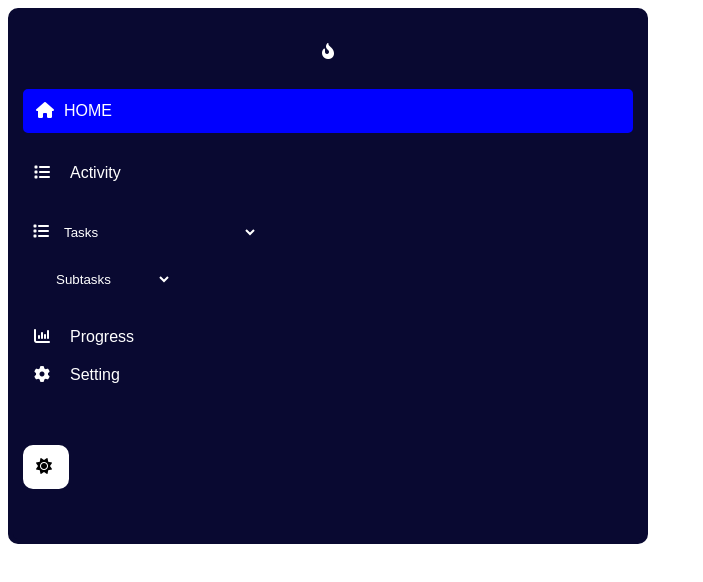
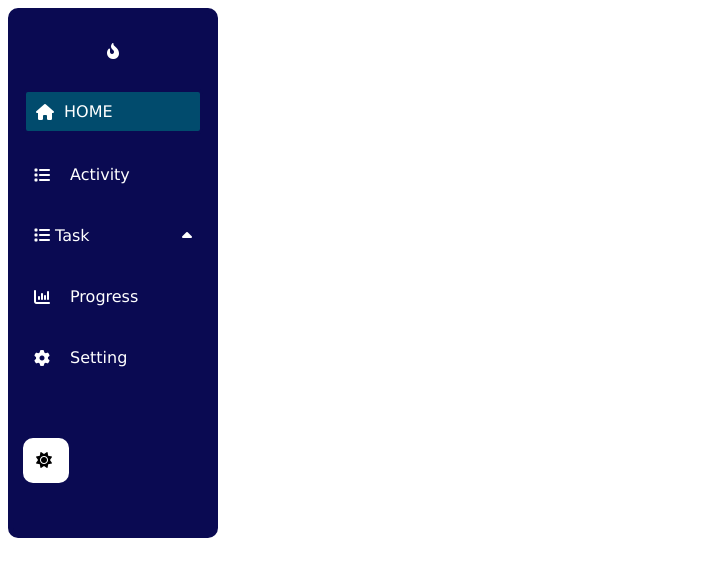
Before and after one commit to Glad225/HOME, a plain HTML site: page index.html in a window 1280 px wide. Shown: the whole page, without its empty margins (0-703 px from the left). Drawn offline with Linux system fonts and the light colour scheme.

Commit message:
corrections

```diff
--- a/index.html
+++ b/index.html
@@ -1,50 +1,56 @@
 <!DOCTYPE html>
 <html lang="en">
-
   <head>
     <meta charset="UTF-8" />
     <meta name="viewport" content="width=device-width initial-scale1.0" />
-    <link rel="stylesheet" href="style.css">
-    <link rel="stylesheet" href="https://cdnjs.cloudflare.com/ajax/libs/font-awesome/6.5.2/css/all.min.css">
-
+    <link rel="stylesheet" href="style.css" />
+    <link
+      rel="stylesheet"
+      href="https://cdnjs.cloudflare.com/ajax/libs/font-awesome/6.5.2/css/all.min.css" />
   </head>
 
   <body>
     <div class="all">
-
       <header>
         <i class="fa fa-fire-flame-curved"></i>
       </header>
       <main>
-            <div class="HOME"> <i class="fa fa-light fa-house"></i>HOME</div>
-            <div class="activity"><i class=" fa fa-thin fa-list"></i>Activity</div>
-            <div class="Task">
-                <i class=" fa fa-thin fa-list"></i>
-                <select id="Tasks">
-                    <option value="Task 1">Tasks</option>
-                    <option value="Task 2">Task 1</option>
-                    <option value="Task 2">Task 2</option>
+        <div class="HOME"><i class="fa fa-light fa-house"></i>HOME</div>
+        <div class="activity"><i class="fa fa-thin fa-list"></i>Activity</div>
 
-                </select>
+        <!-- styling for tasks -->
+        <div class="taskContainer">
+          <div class="activity flex">
+            <div>
+                <!-- contains task and task icon -->
+              <i class="fa fa-thin fa-list"></i>
+              <span> Task </span>
             </div>
-            <div>
-                <select id="SubTasks">
-                    <option value="s1">Subtasks</option>
-                    <option value="s2">Subtask 1</option>
-                    <option value="STasks">Subtask 2</option>
-
-                </select>
+            <i class="fa fa-caret-up "></i>
           </div>
-            <div class="progress">
-                <div class="pro"><i class=" fa fa-light fa-chart-column"></i>
-                    Progress</div>
-                <div class="set"><i class=" fa fa-light fa-gear"></i> Setting</div>
+          <div class="task12 hidden">
+            <div>Task 1</div>
+            <div>Task 2</div>
+            <div class="subtaskcontainer">
+              <div class="flex">
+                <span> Subtasks </span>
+                <i class="fa fa-caret-up"></i>
               </div>
+              <div class="subtask">
+                <div>Subtask1</div>
+                <div>Subtask2</div>
+              </div>
+            </div>
+          </div>
+        </div>
+        <div class="activity">
+          <i class="fa fa-light fa-chart-column"></i> Progress
+        </div>
+        <div class="activity"><i class="fa fa-light fa-gear"></i> Setting</div>
       </main>
       <footer>
-            <i class=" fa fa-thin fa-sun"></i>
+        <i class="fa fa-thin fa-sun"></i>
       </footer>
     </div>
   </body>
-
 </html>
--- a/style.css
+++ b/style.css
@@ -1,90 +1,112 @@
-body{
-    font-family: Arial, Helvetica, sans-serif;
-    width: 50%;
+:root {
+  --primary-color: #0a0a52;
+  --secondary-color: #464701;
+  --tertiary-color: #01236d;
+}
 
+body {
+  font-family: Verdana;
+  width: 100%;
+  color: white;
 }
-.all{
-    border: 5px solid rgb(9, 9, 49);
-    background-color: rgb(9, 9, 49);
+.all {
+  border: 5px solid var(--primary-color);
+  background-color: #0a0a52;
   border-radius: 10px;
+  width: 180px;
+
+  @media screen and (min-width: 600px) {
+    /* if your screen is larger than 600px, apply the style below. use 375 for anything higer than mobile view */
+    width: 200px;
   }
-header{
+}
+header {
   display: flex;
   justify-content: center;
   align-items: center;
   margin: 30px;
 }
-.fa-fire-flame-curved{
-    color: #FFFFFF;
-}
-.HOME{
+
+.HOME {
   display: flex;
   flex-direction: row;
+  justify-content: start;
+  align-items: center;
   gap: 10px;
   margin: 10px;
-    border: 3px solid blue;
+  border: 3px solid var(--primary-color);
   border-radius: 5px;
   padding: 10px;
-    color: #FFFFFF;
-    background-color: blue;
+  background-color: #014b6d;
 }
-.activity{
+.HOME:hover {
+  background-color: #056b9b;
+}
+.activity {
   display: flex;
   flex-direction: row;
+  align-items: center;
+  justify-content: start;
   gap: 20px;
-    border: 1px solid rgb(9, 9, 49);
-    padding:20px 20px;
-    color: #FFFFFF;
-    background-color: rgb(9, 9, 49);
+  border: 1px solid var(--primary-color);
+  padding: 20px 20px;
+  background-color: var(--primary-color);
 }
-.Task{
-    display: flex;
-    flex-direction: row;
-    color: #FFFFFF;
-    background-color: rgb(9, 9, 49);
-    padding: 20px 20px;
-    gap: 10px;
-}
-#Tasks{
-    color: #FFFFFF;
-    background-color: rgb(9, 9, 49);
-    width: 200px;
-    border: 1px solid rgb(9, 9, 49);
-}
-#SubTasks{
-    margin-left: 30px;
-    padding: 8px;
-    width: 130px;
-    color: #FFFFFF;
-    background-color: rgb(9, 9, 49);
-    border: 1px solid rgb(9, 9, 49);
-
-}
-.progress{
+.progress {
   display: flex;
   flex-direction: column;
-    border: 1px solid rgb(9, 9, 49);
-    padding:10px;
-    color: #FFFFFF;
+  border: 1px solid var(--primary-color);
+  padding: 10px;
   margin-top: 20px;
-    background-color: rgb(9, 9, 49);
+  background-color: var(--primary-color);
 }
-.pro{
-    display: flex;
-    gap: 20px;
-    padding-left: 10px;
-}
-.set{
-    margin-top: 20px;
-    display: flex;
-    gap: 20px;
-    padding-left: 10px;
-}
-footer{
-    border: 3px solid #FFFFFF;
+
+footer {
+  border: 3px solid #ffffff;
   width: 20px;
   margin: 50px 10px;
   padding: 10px;
   border-radius: 10px;
-    background-color: #FFFFFF;
+  color: black;
+  background-color: #ffffff;
 }
+
+/* styling for tasks */
+.taskContainer {
+  background-color: var(--tertiary-color);
+}
+.task12 {
+  margin-left: 40px;
+  padding: 16px;
+  display: flex;
+  flex-direction: column;
+  gap: 20px;
+}
+.subtask {
+  display: none;
+  flex-direction: column;
+  gap: 20px;
+  margin-top: 20px;
+  margin-left: 20px;
+}
+
+.flex {
+  display: flex;
+  justify-content: space-between;
+  align-items: center;
+}
+
+.hidden {
+  display: none;
+}
+
+.taskContainer:hover .hidden {
+  display: flex;
+}
+.subtaskcontainer {
+  display: hidden;
+}
+
+.subtaskcontainer:hover .subtask {
+  display: flex;
+}
```
Lines whose indentation alone changed are shown as unchanged.
